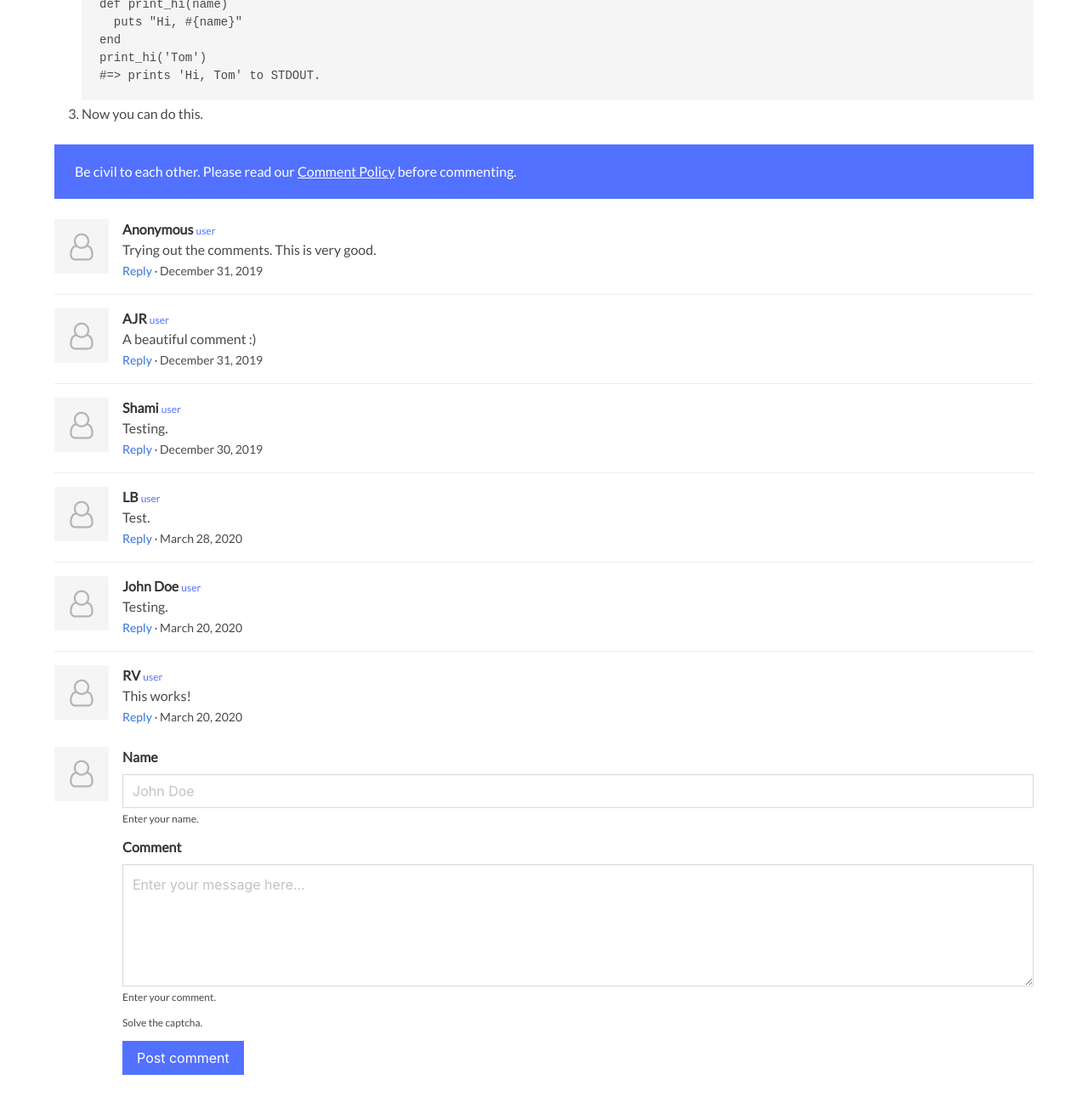
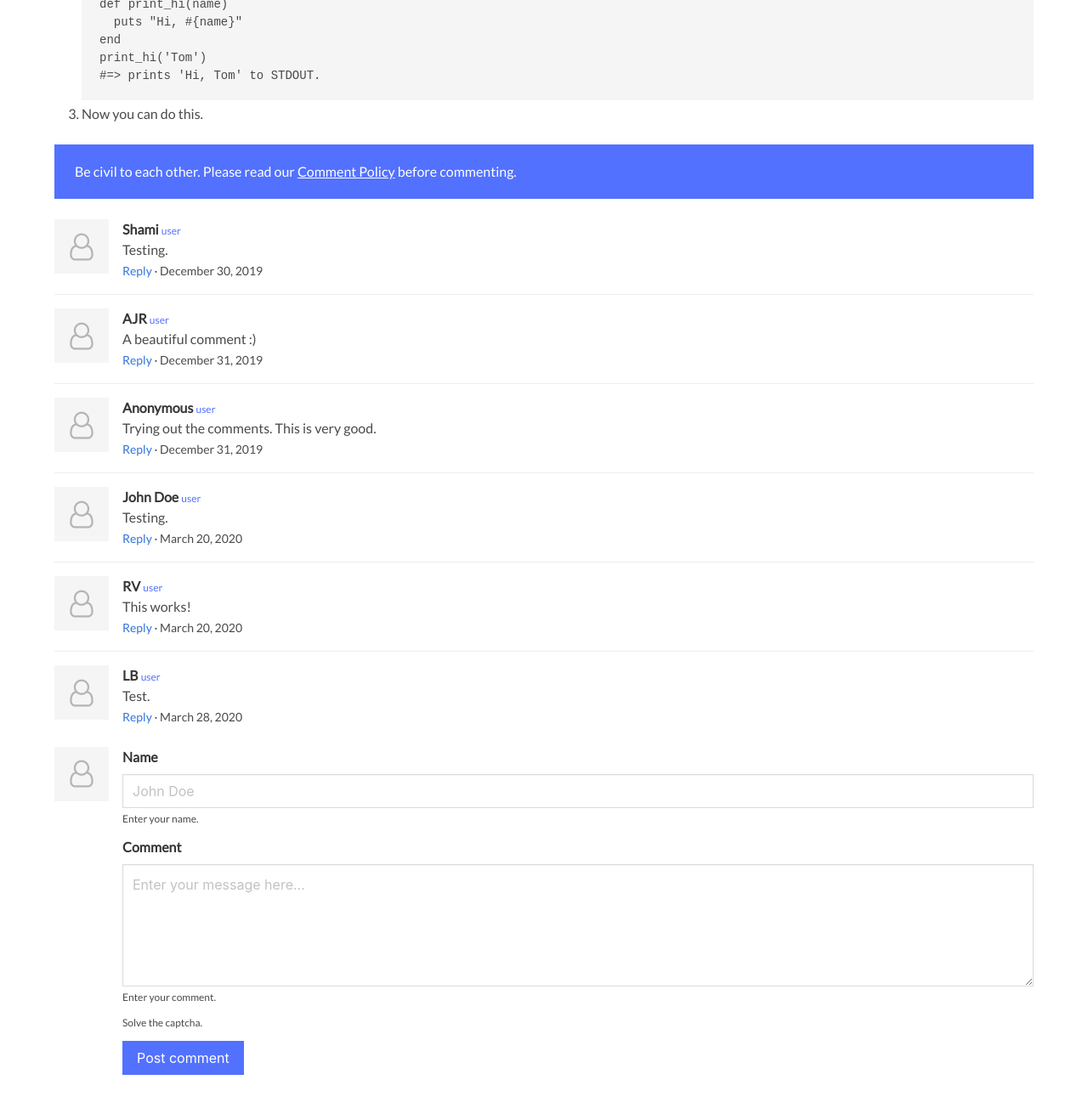
Before and after one commit to mobihack/aurora-comments, a Jekyll site: the page built from docs/_posts/2017-02-02-markup-syntax-highlighting.md, in a window 1280 px wide and 1400 px high, scrolled down 1664 px. Shown: the top 1304 px of the window at 85% size. Built offline with Jekyll 4.4.1, drawn with Linux system fonts in a browser that asks for light colours; part of the change alters nothing that is shown.

```diff
--- a/docs/_includes/comment/comment_single.html
+++ b/docs/_includes/comment/comment_single.html
@@ -1,5 +1,5 @@
 {% if include.level <= include.max %}
-{% assign comments = site.data.comments | where:'slug',include.slug | where:'parent_id',include.parent_id %}
+{% assign comments = site.data.comments | where:'slug',include.slug | where:'parent_id',include.parent_id | sort: "date" %}
 {% for comment in comments %}
 <article class="media">
     <figure class="media-left">
```
